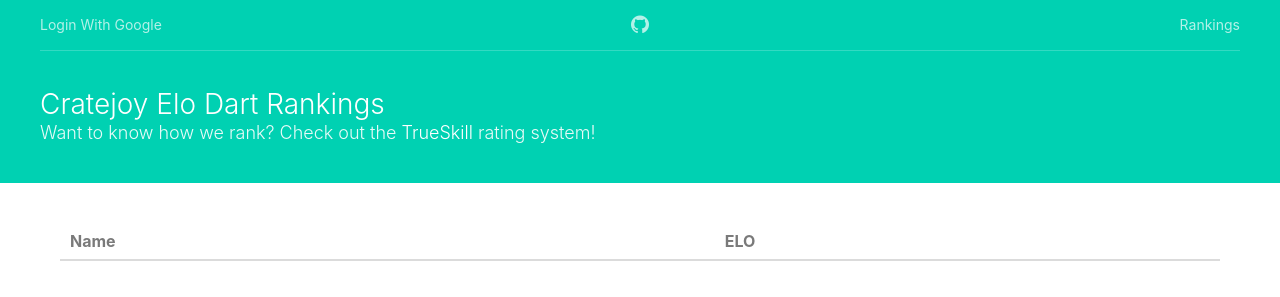
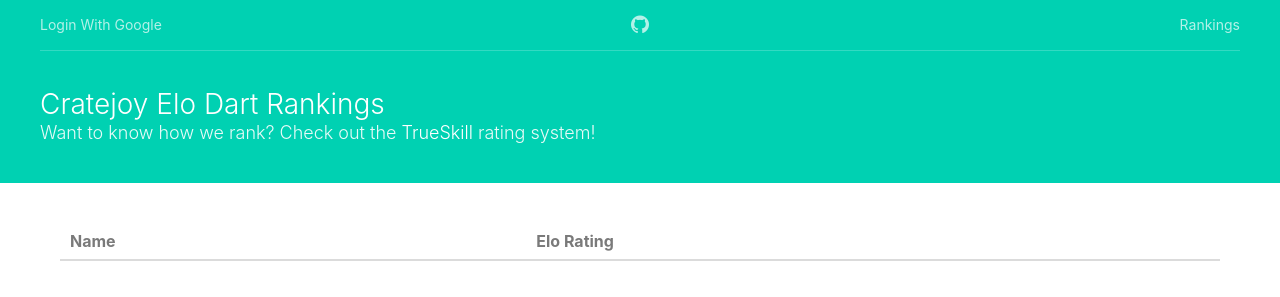
Before and after one commit to pwgraham91/ELO-Darts, a Flask app: template app/templates/user.html in a window 1280 px wide. Shown: the top 297 px of the page. Run offline with Flask 2, Linux system fonts and the light colour scheme; the template is opened without the code that fills it, so the values that code supplies are empty; some libraries are stand-ins or nearby versions.

Commit message:
change wording / add target=_blank

```diff
--- a/app/templates/base.html
+++ b/app/templates/base.html
@@ -28,7 +28,7 @@
           </div>
 
           <div class="nav-center">
-            <a class="nav-item" href="https://github.com/pwgraham91/ELO-Darts">
+            <a class="nav-item" href="https://github.com/pwgraham91/ELO-Darts" target="_blank">
               <span class="icon">
                 <i class="fa fa-github"></i>
               </span>
@@ -56,7 +56,7 @@
               Cratejoy Elo Dart Rankings
             </p>
             <p class="subtitle">
-              Want to know how we rank? Check out the <a href="http://trueskill.org/">TrueSkill</a> rating system!
+              Want to know how we rank? Check out the <a href="http://trueskill.org/" target="_blank">TrueSkill</a> rating system!
             </p>
           </div>
           <div class="column is-narrow">
--- a/app/templates/index.html
+++ b/app/templates/index.html
@@ -6,7 +6,7 @@
   <thead>
     <tr>
       <th>Name</th>
-      <th>ELO Rating</th>
+      <th>Elo Rating</th>
       <th>Wins</th>
       <th>Losses</th>
     </tr>
--- a/app/templates/user.html
+++ b/app/templates/user.html
@@ -6,7 +6,7 @@
     <thead>
         <tr>
             <th>Name</th>
-            <th>ELO</th>
+            <th>Elo Rating</th>
         </tr>
     </thead>
     <tbody>
```
